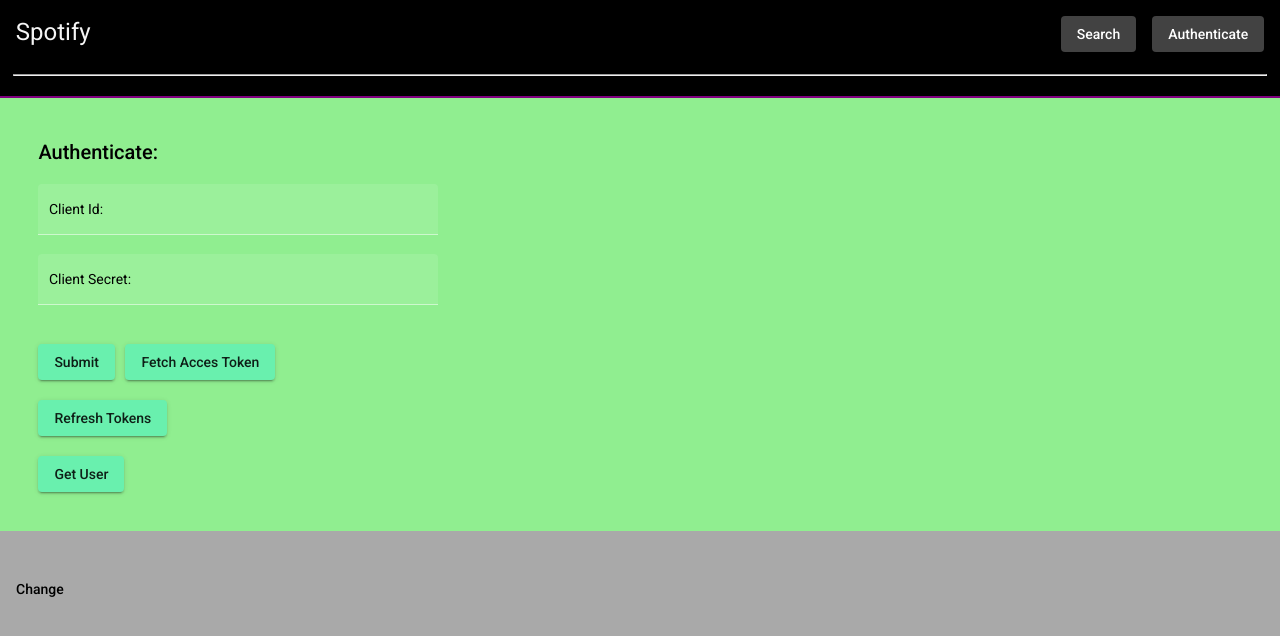
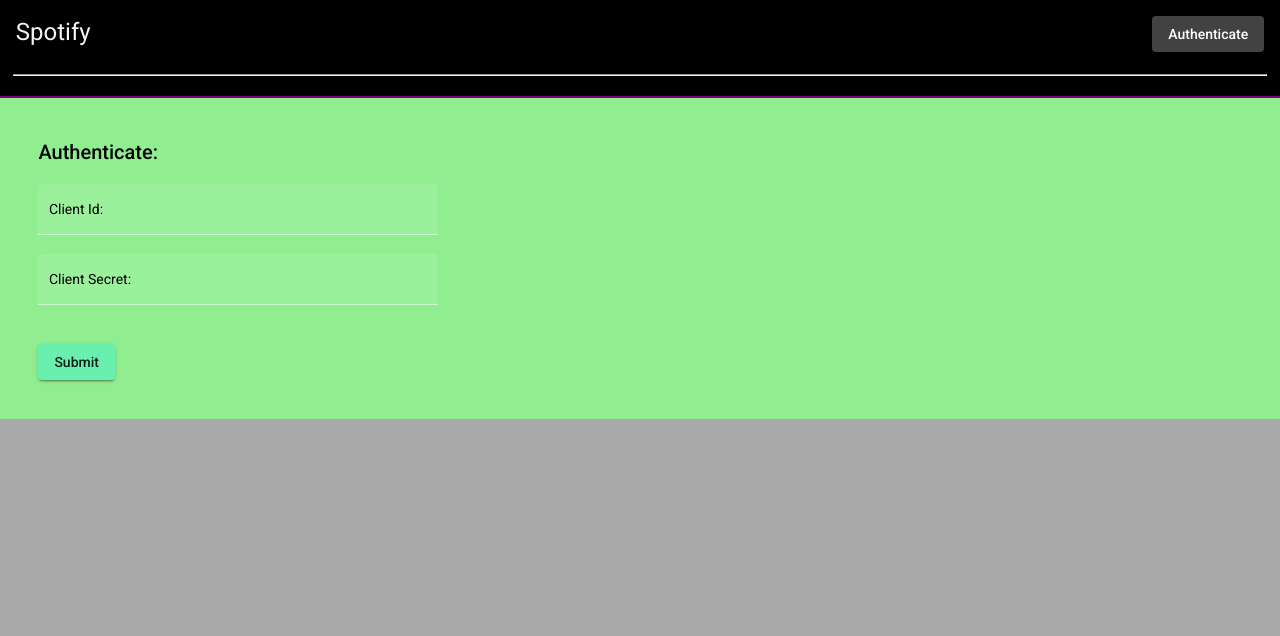
Before and after one commit to utkuseyfeli/spotify-v0.1, an Angular app in the folder spotify-app/: page /authenticate in a window 1280 px wide. Shown: the top 636 px of the page. Built offline with nearby package versions, Linux system fonts and the light colour scheme; sample sign-in values are in the browser's storage.

Commit message:
automatic refresh in 401 error if there is a refresh token.

```diff
--- a/spotify-app/src/app/album/album.component.css
+++ b/spotify-app/src/app/album/album.component.css
@@ -7,3 +7,14 @@
     color:purple;
     font-weight: bold;
 }
+
+mat-expansion-panel{
+    border: 3px solid black;
+    width: max-content;
+    margin-left: 20px;
+    margin-bottom: 5px;
+}
+
+h4, h3{
+    font-weight: bold;
+}
--- a/spotify-app/src/app/album/album.component.html
+++ b/spotify-app/src/app/album/album.component.html
@@ -1,19 +1,19 @@
 <div *ngIf="album" style="width: 700px;">
 
-    <h3 style="font-weight: bold;">Album name: {{album.name}}</h3>
+    <h3>Album name: {{album.name}}</h3>
     <div style="margin: auto; width: max-content;">
         <img src="{{album.images[1].url}}" alt="">
         <p>Label: {{album.label}}</p>
         <p>Release Date: {{album.release_date}}</p>
     </div>
 
-    <h4 style="font-weight: bold;">Artists: </h4>
+    <h4>Artists: </h4>
     <div *ngFor="let artist of album.artists" style="width: max-content;">
         <app-artist [id] = "artist.id" [picSize] = 2></app-artist>
     </div>
 
-    <h4 style="font-weight: bold;">Songs in the album: </h4>
-        <mat-expansion-panel hideToggle *ngFor="let track of album.tracks" style="border: 3px solid black; width: max-content; margin-left: 20px; margin-bottom: 5px;">
+    <h4>Songs in the album: </h4>
+        <mat-expansion-panel hideToggle *ngFor="let track of album.tracks">
             <mat-expansion-panel-header>
                 <mat-panel-title>
                     {{track.name}}
--- a/spotify-app/src/app/authenticate/authenticate.component.html
+++ b/spotify-app/src/app/authenticate/authenticate.component.html
@@ -14,11 +14,11 @@
 
     <button mat-raised-button color="accent" (click)="authenticate(client_id.value, client_secret.value)">Submit</button>
     &nbsp;
-    <button mat-raised-button color="accent" (click)="fetchAccessToken()">Fetch Acces Token</button>
+    <!-- <button mat-raised-button color="accent" (click)="fetchAccessToken()">Fetch Acces Token</button>
     <br><br>
-    <button mat-raised-button color="accent" (click)="refreshTokens()" *ngIf="refresh_token">Refresh Tokens</button>
-    <br><br>
-    <button mat-raised-button color="accent" (click)="getUser()">Get User</button>
+    <button mat-raised-button color="accent" (click)="refreshTokens()" *ngIf="refresh_token">Refresh Tokens</button> -->
+    <!-- <br><br>
+    <button mat-raised-button color="accent" (click)="getUser()">Get User</button> -->
 </div>
 <br>
 <div *ngIf='user'>
@@ -36,4 +36,4 @@
     </li>
 </div>
 
-<button mat-button (click)="change()">Change</button>
+<!-- <button mat-button (click)="change()">Change</button> -->
--- a/spotify-app/src/app/header/header.component.html
+++ b/spotify-app/src/app/header/header.component.html
@@ -9,7 +9,7 @@
             </td>
             <td class="padding">
             </td>
-            <td class="right">
+            <td class="right" *ngIf="isAuthenticated">
                 <button mat-raised-button routerLink="/search">Search</button>
             </td>
         </tr>
--- a/spotify-app/src/app/playlist/playlist.component.ts
+++ b/spotify-app/src/app/playlist/playlist.component.ts
@@ -26,11 +26,13 @@
       map(value => {
         let data = JSON.parse(JSON.stringify(value));
         data.tracks = JSON.parse(JSON.stringify(value.tracks.items));
+
         let tracks: Track[] = [];
         data.tracks.forEach((track: any) => {
           let xd = JSON.parse(JSON.stringify(track.track));
           tracks.push(xd);
         });
+
         data.tracks = tracks;
         data.followers = JSON.parse(JSON.stringify(value.followers.total));
         return data;
--- a/spotify-app/src/app/track/track.component.ts
+++ b/spotify-app/src/app/track/track.component.ts
@@ -49,7 +49,7 @@
         console.log("inside init: ", this.track);
         let url = "https://open.spotify.com/embed/track/" + this.track.id;
 
-        this.url = this.sanitizer.bypassSecurityTrustResourceUrl(url);
+        this.url = this.sanitizer.bypassSecurityTrustResourceUrl(url); // needed inorder to open songs
       }
     )
   }
```
